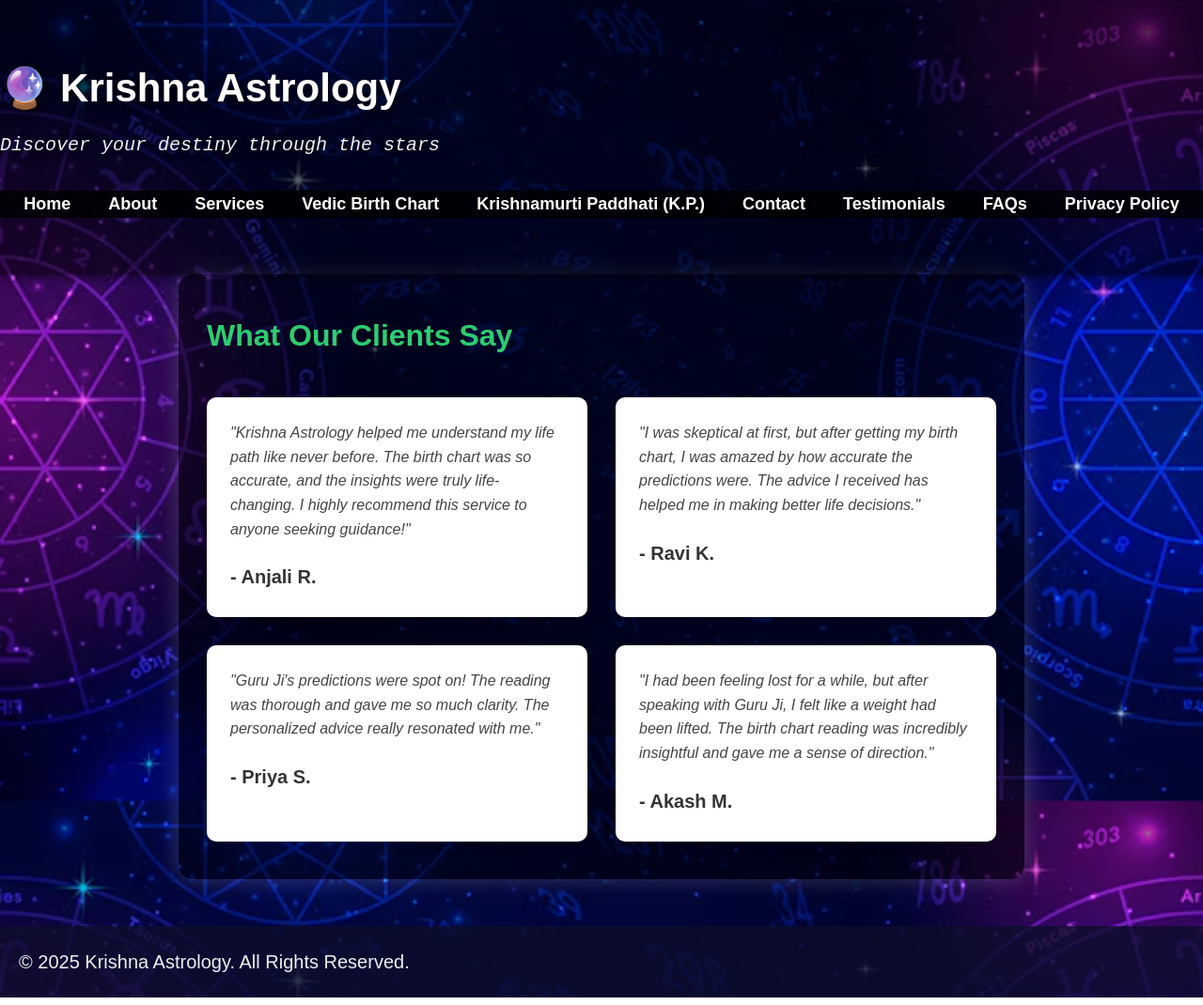
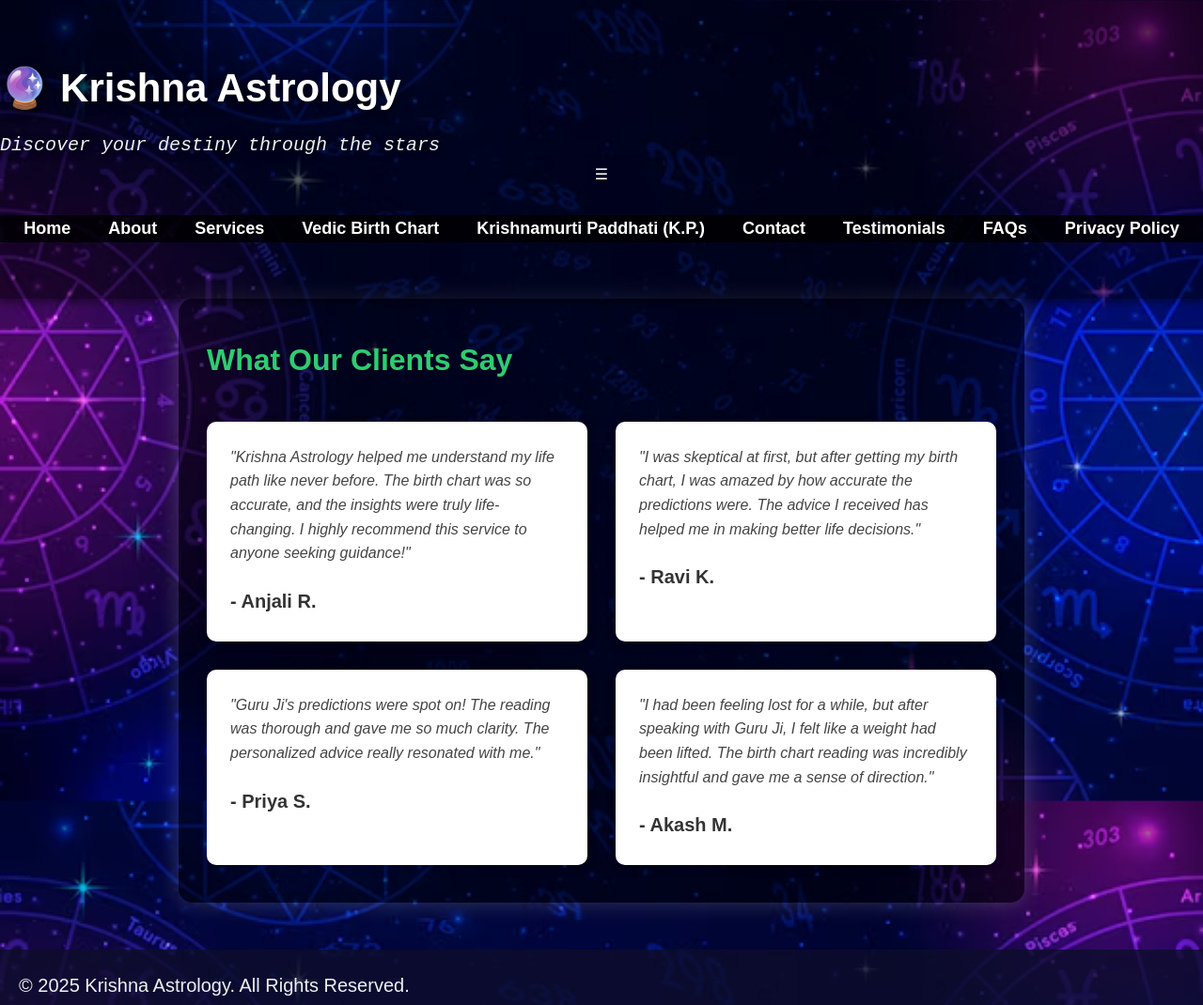
Before and after one commit to sysad-aditya/astrogurukrishnaji, a plain HTML site: page testimonials.html in a window 1280 px wide. Shown: the top 1070 px of the page at 94% size. Drawn offline with Linux system fonts and the light colour scheme; some packages are replaced by stand-ins of ours.

Commit message:
Update testimonials.html

```diff
--- a/testimonials.html
+++ b/testimonials.html
@@ -20,6 +20,7 @@
     <h1>🔮 Krishna Astrology</h1>
     <p>Discover your destiny through the stars</p>
   </div>
+   <div class="menu-toggle" onclick="toggleMenu()">☰</div>
   <nav>
    <ul>
     <li><a href="index.html">Home</a></li>
```
